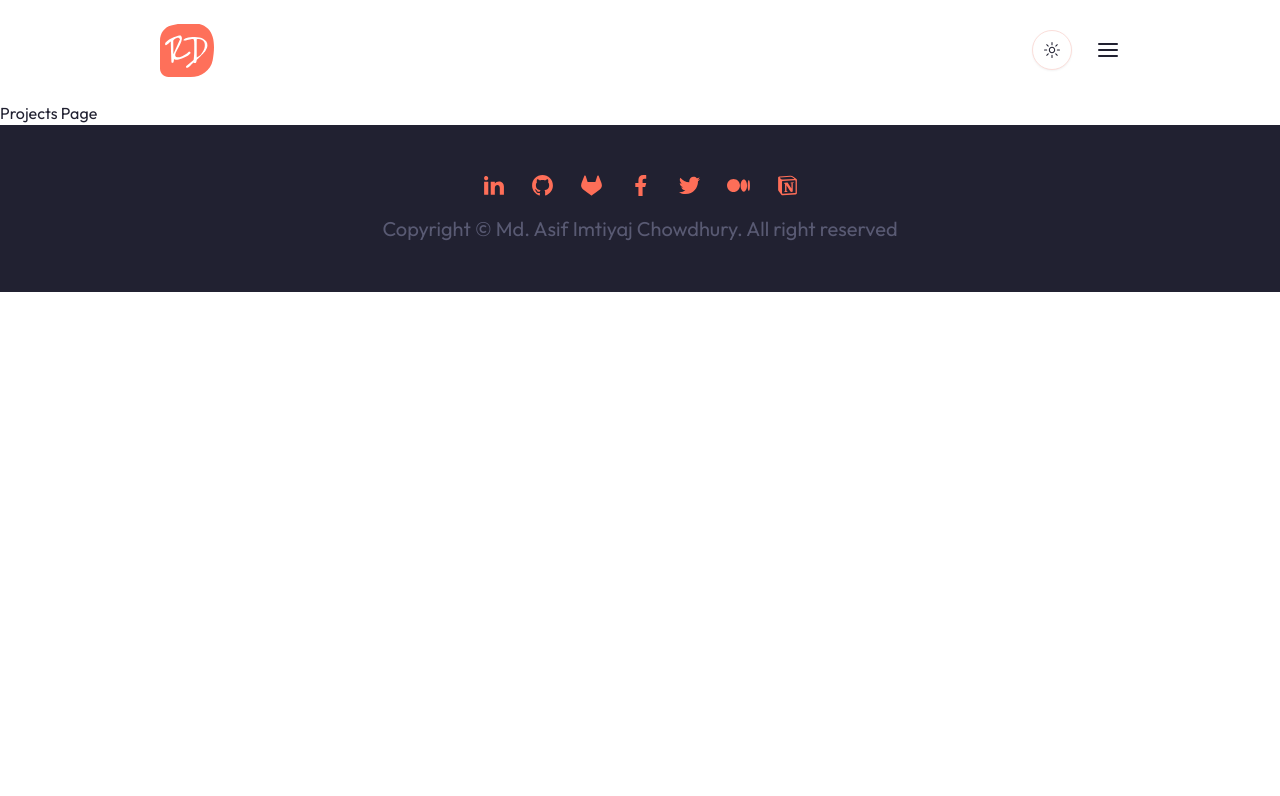
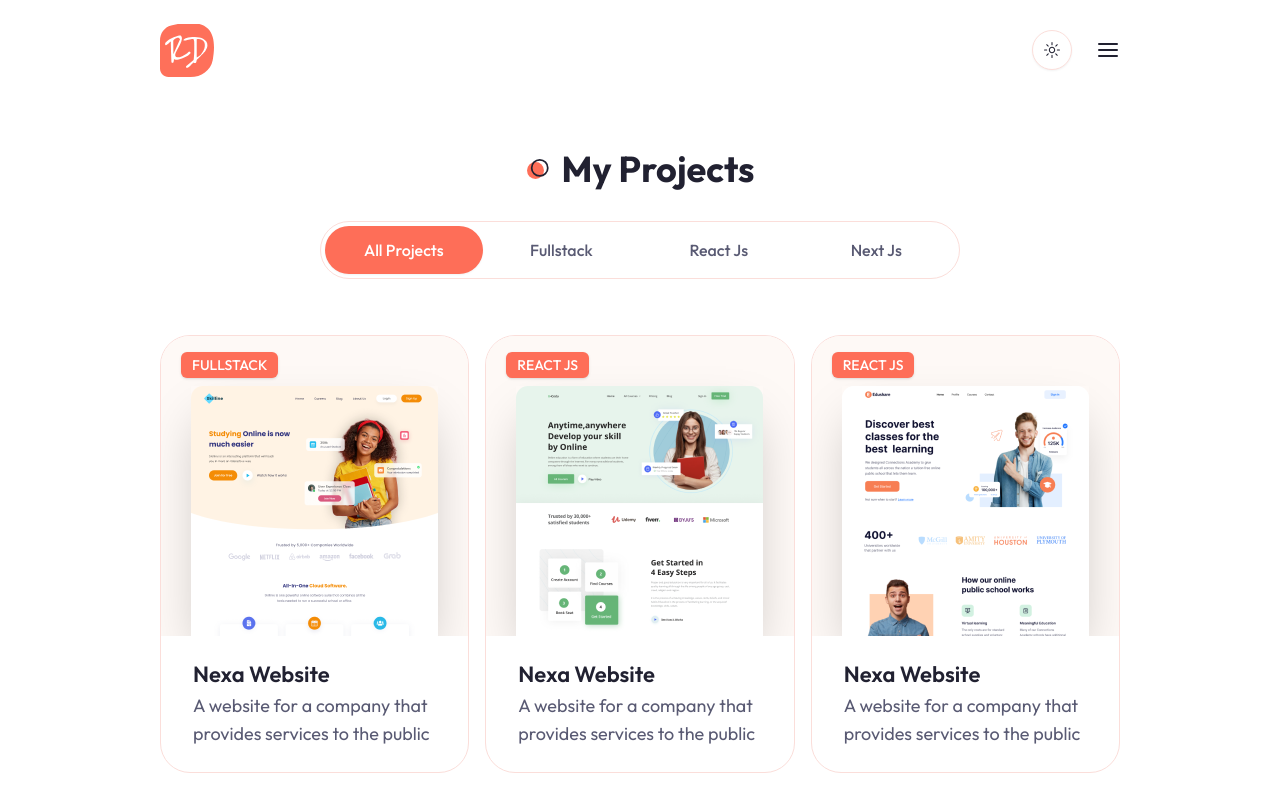
Before and after one commit to asifichy/Web_Portfolio, a Next.js app: page /projects in a window 1280 px wide. Shown: the top 796 px of the page. Built offline with nearby package versions, Linux system fonts and the light colour scheme.

Commit message:
project page done

```diff
--- a/app/projects/page.jsx
+++ b/app/projects/page.jsx
@@ -1,9 +1,104 @@
-import React from 'react'
+"use client";
+
+import React, { useState } from "react";
+import { Tabs, TabsList, TabsTrigger, TabsContent } from "@/components/ui/tabs";
+import ProjectCard from "@/components/ProjectCard";
+
+const projectData = [
+  {
+    image: "/work/3.png",
+    category: "fullstack",
+    name: "Nexa Website",
+    description: "A website for a company that provides services to the public",
+    link: "/",
+    github: "/",
+  },
+  {
+    image: "/work/4.png",
+    category: "react js",
+    name: "Nexa Website",
+    description: "A website for a company that provides services to the public",
+    link: "/",
+    github: "/",
+  },
+  {
+    image: "/work/1.png",
+    category: "react js",
+    name: "Nexa Website",
+    description: "A website for a company that provides services to the public",
+    link: "/",
+    github: "/",
+  },
+  {
+    image: "/work/1.png",
+    category: "react js",
+    name: "Nexa Website",
+    description: "A website for a company that provides services to the public",
+    link: "/",
+    github: "/",
+  },
+  {
+    image: "/work/1.png",
+    category: "next js",
+    name: "Nexa Website",
+    description: "A website for a company that provides services to the public",
+    link: "/",
+    github: "/",
+  },
+];
+
+const uniqueCategories = [
+  "all projects",
+  ...new Set(projectData.map((item) => item.category)),
+];
 
 const Projects = () => {
+  const [categories, setCategories] = useState(uniqueCategories);
+  const [category, setCategory] = useState("all projects");
+  const filteredProjects = projectData.filter((project) => {
+    //if category is all projects, return all projects
+    if (category === "all projects") {
+      return project;
+    } else {
+      return project.category === category;
+    }
+  });
   return (
-    <div>Projects Page</div>
-  )
-}
+    <section className="min-h-screen pt-12">
+      <div className="container mx-auto">
+        <h2 className="section-title mb-8 xl:mb-16 text-center mx-auto">
+          My Projects
+        </h2>
+        {/* tabs */}
+        <Tabs defaultValue={category} className="mb-24 xl:mb-48">
+          <TabsList className="w-full grid h-full md:grid-cols-4 lg:max-w-[640px] mb-12 mx-auto md:border dark:hover-none">
+            {categories.map((category, index) => {
+              return (
+                <TabsTrigger
+                  onClick={() => setCategory(category)}
+                  key={index}
+                  value={category}
+                  className="capitalize w-[162px] md:w-auto"
+                >
+                  {category}
+                </TabsTrigger>
+              );
+            })}
+          </TabsList>
+          {/* tabs content */}
+          <div className="text-lg xl:mt-8 grid grid-cols-1 lg:grid-cols-3 gap-4">
+            {filteredProjects.map((project, index) => {
+              return (
+                <TabsContent key={index} value={category}>
+                  <ProjectCard project={project} />
+                </TabsContent>
+              )
+            })}
+          </div>
+        </Tabs>
+      </div>
+    </section>
+  );
+};
 
-export default Projects
+export default Projects;
```
